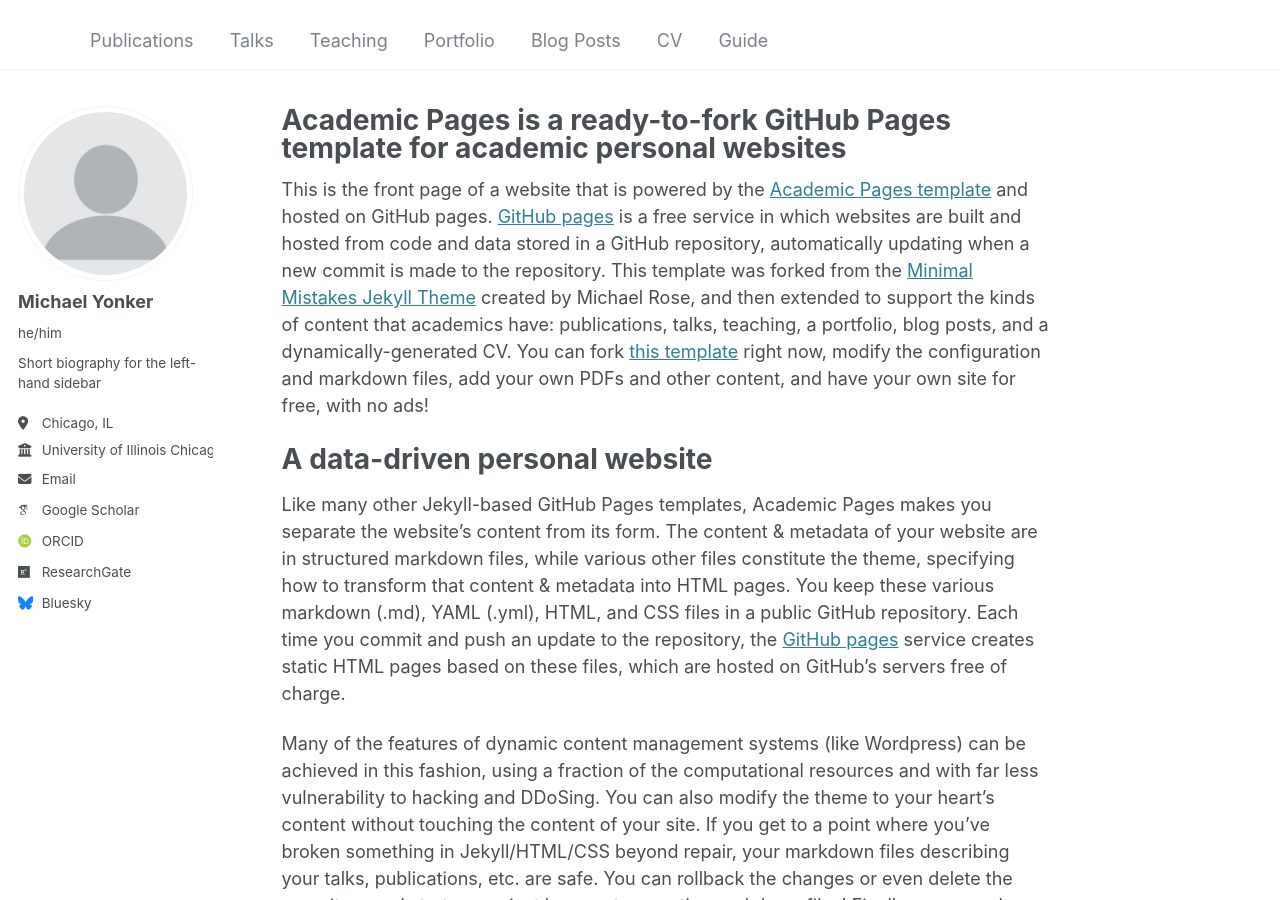
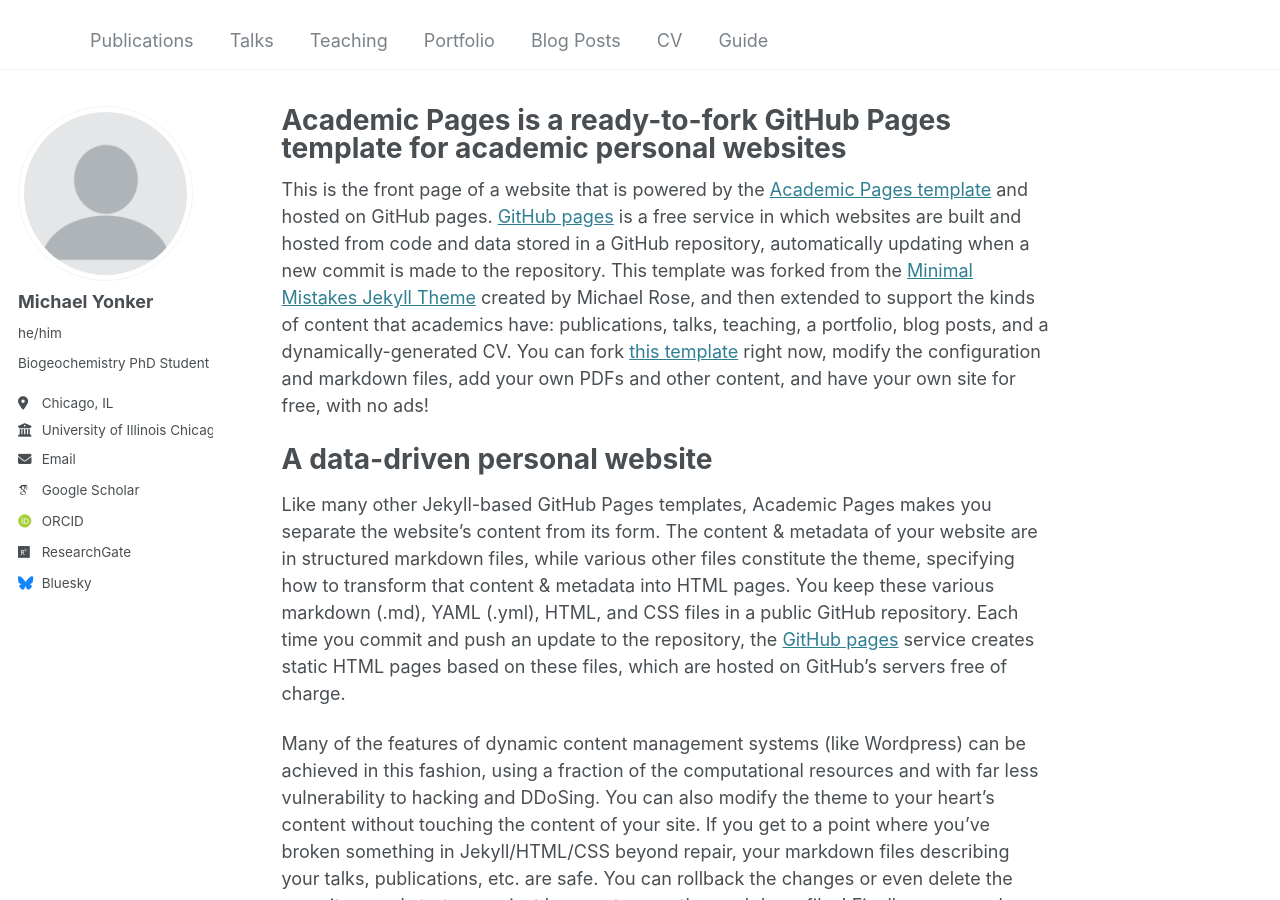
Before and after one commit to yonkaadonk/yonkaadonk.github.io, a Jekyll site: the page built from _pages/about.md, in a window 1280 px wide and 900 px high. Built offline with Jekyll 4.4.1, drawn with Linux system fonts in a browser that asks for light colours; some web fonts are replaced.

Commit message:
Update _config.yml

```diff
--- a/_config.yml
+++ b/_config.yml
@@ -11,7 +11,7 @@ locale                   : "en-US"
 title                    : ""
 title_separator          : "-"
 name                     : &name "Michael Yonker"
-description              : &description "Biogeochemistry PhD Student"
+description              : &description ""
 url                      : https://yonkaadonk.github.io # the base hostname & protocol for your site e.g. "https://[your GitHub username].github.io"
 baseurl                  : "" # the subpath of your site, e.g. "/blog"
 repository               : "yonkaadonk/yonkaadonk.github.io"
@@ -24,7 +24,7 @@ author:
   avatar           : "profile.png"
   name             : "Michael Yonker"
   pronouns         : "he/him"
-  bio              : "Short biography for the left-hand sidebar"
+  bio              : "Biogeochemistry PhD Student"
   location         : "Chicago, IL"
   employer         : "University of Illinois Chicago"
   uri              : # URL
```
